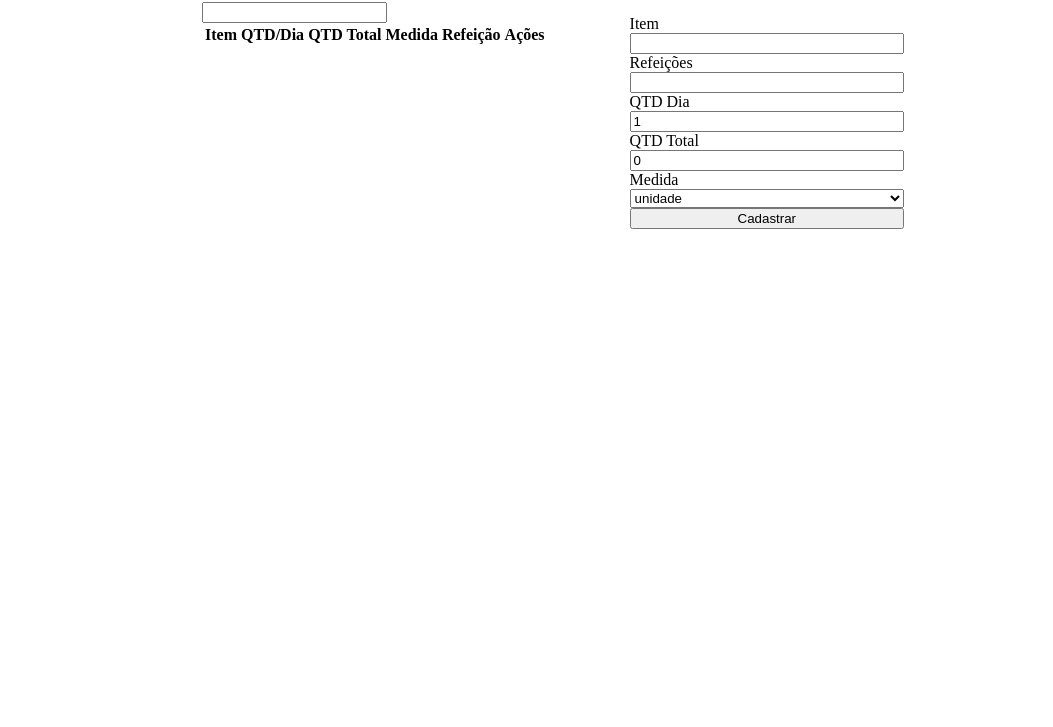
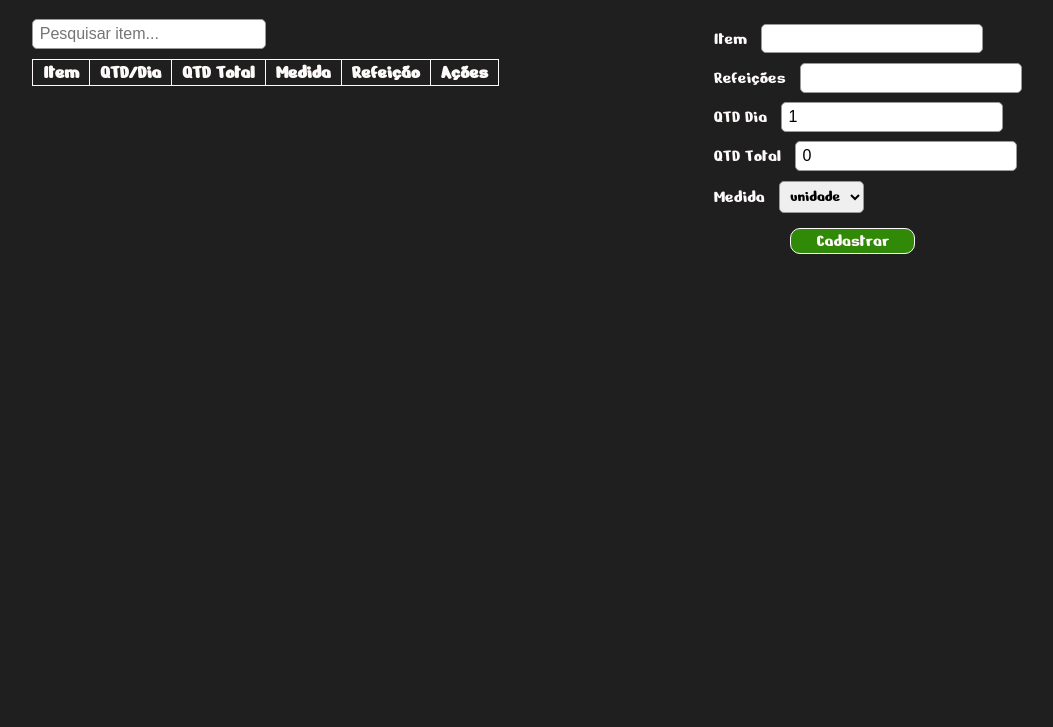
Before and after one commit to KelpGF/kelp-s-food, a plain HTML site: page index.html in a window 1280 px wide. Shown: the part 73-800 px from the top of the page, without its empty margins (87-1140 px from the left). Drawn offline with Linux system fonts and the light colour scheme.

Commit message:
feature: style page

```diff
--- a/css/style.css
+++ b/css/style.css
@@ -1,11 +1,104 @@
-.main {
-  display: flex;
-  justify-content: space-around;
-  margin-inline: 30vh;
+@import url('https://fonts.googleapis.com/css2?family=Nerko+One&display=swap');
+
+body {
+	margin: 0;
+	background-color: rgb(31, 31, 31);
+	color: snow;
+	font-family: 'Nerko One';
+}
+h2{
+  font-size: 2em;
+}
+input {
+	border: 1px solid rgb(153, 153, 153);
+	border-radius: 5px;
+	padding-block: 0.3em;
+	padding-inline: 0.4em;
+	font-size: medium;
+}
+select {
+	border: 1px solid rgb(153, 153, 153);
+	border-radius: 5px;
+	padding-block: 0.3em;
+	padding-inline: 0.4em;
+	font-size: medium;
+	font-family: 'Nerko One';
+}
+label {
+  font-size: large;
 }
 
-#product-form {
+.main {
+	width: 100%;
+	display: flex;
+  flex-direction: row;
+  flex-wrap: wrap-reverse;
+  justify-content: space-around;
+}
+
+.section-table {
   display: flex;
   flex-direction: column;
-  width: 35%;
+  padding-inline: 1.5em;
 }
+
+.section-table input {
+  width: 50%;
+}
+
+.wrapper-input {
+  padding: 0%;
+  margin-block: 0.3em;
+}
+
+.wrapper-input input {
+  margin-left: 10px;
+}
+.wrapper-input select {
+  margin-left: 10px;
+}
+
+table, th, td {
+  border: 1px solid snow;
+  font-size: 1.1em;
+  text-align: left;
+}
+table {
+  border-collapse: collapse;
+  width: 100%;
+  margin-block: 10px;
+}
+th, td {
+  padding-inline: 10px;
+}
+td {
+  padding-block: 5px;
+}
+
+button {
+  border-radius: 10px;
+  font-size: large;
+	font-family: 'Nerko One';
+}
+
+.form {
+	display: flex;
+	flex-direction: column;
+	width: 30%;
+}
+
+.form button {
+  color: snow;
+  border: 1px solid snow;
+  background-color: rgba(53, 167, 0, 0.781);
+  align-self: flex-start;
+  margin-block: 10px;
+  margin-left: 20%;
+  width: 125px;
+}
+
+.btn-red {
+  color: snow;
+  border: 1px solid snow;
+  background-color: crimson;
+}
--- a/index.html
+++ b/index.html
@@ -13,9 +13,9 @@
 <body>
 
   <div class="main">
-    <section>
-      <h1>Produtos</h1>
-      <input type="search" name="search" id="search-foods">
+    <section class="section-table">
+      <h2>Produtos</h2>
+      <input type="search" name="search" id="search-foods" placeholder="Pesquisar item...">
       <table id="table-foods">
         <thead>
           <th>Item</th>
@@ -28,25 +28,37 @@
         <tbody></tbody>
       </table>
     </section>
-    <form id="product-form">
-      <h1>Cadastrar</h1>
+    <form class="form" id="product-form">
+      <h2>Cadastrar</h2>
+
+      <div class="wrapper-input">
         <label for="input-name">Item</label>
         <input type="text" name="name" id="input-name">
+      </div>
 
+      <div class="wrapper-input">
         <label for="input-meal">Refeições</label>
         <input type="text" name="meal" id="input-meal" list="datalist-meals">
+      </div>
       <span id="selected-meals"></span>
       <datalist id="datalist-meals">
       </datalist>
 
+
+      <div class="wrapper-input">
         <label for="input-qtd_per_day">QTD Dia</label>
         <input type="number" name="qtd_per_day" id="input-qtd_per_day" value="1">
+      </div>
+      <div class="wrapper-input">
         <label for="input-qtd_total">QTD Total</label>
         <input type="number" name="qtd_total" id="input-qtd_total" value="0">
+      </div>
 
+      <div class="wrapper-input">
         <label for="select-measure">Medida</label>
         <select name="measure" id="select-measure">
         </select>
+      </div>
 
       <button type="submit">Cadastrar</button>
     </form>
@@ -56,11 +68,11 @@
 <script src="js/constantes.js"></script>
 <script src="js/models/product.js"></script>
 <script src="js/db/TableModel.js"></script>
-<script async src="js/db/productsTable.js"></script>
-<script async src="js/db/kelpsFoodDb.js"></script>
-<script async src="js/db/dbModule.js"></script>
-<script async src="js/index.js"></script>
-<script async src="js/components/table.js"></script>
-<script async src="js/components/form.js"></script>
+<script src="js/db/productsTable.js"></script>
+<script src="js/db/kelpsFoodDb.js"></script>
+<script src="js/db/dbModule.js"></script>
+<script src="js/index.js"></script>
+<script src="js/components/table.js"></script>
+<script src="js/components/form.js"></script>
 
 </html>
--- a/js/components/form.js
+++ b/js/components/form.js
@@ -55,7 +55,6 @@ function showMealsForm() {
 
 async function addProduct(event) {
 	event.preventDefault();
-	console.log('submit');
 
 	if (
 		formProduct.name.length < 3 ||
--- a/js/components/table.js
+++ b/js/components/table.js
@@ -13,7 +13,7 @@ async function populateTableFoods() {
           ${product.meal.map((meal) => mealsEnum[meal] || meal).join(' | ')}
         </td>
         <td>
-          <button type="button" onClick="deleteProduct(${product.id})">
+          <button type="button" onClick="deleteProduct(${product.id})" class="btn-red">
             Excluir
           </button>
         </td>
```
Lines whose indentation alone changed are shown as unchanged.
